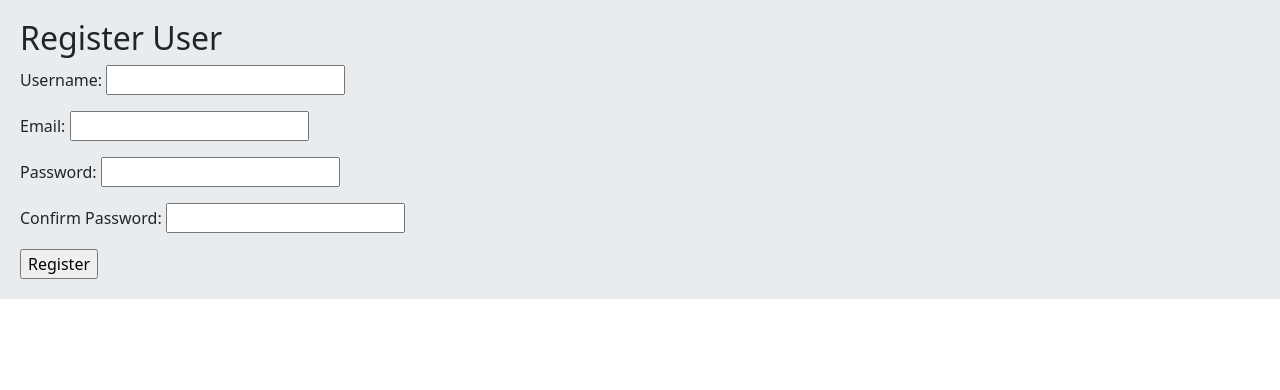
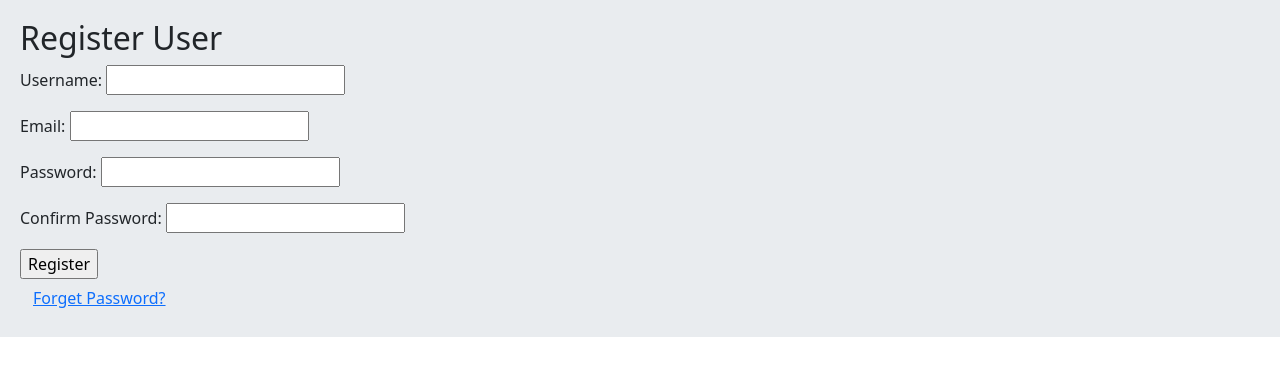
Before and after one commit to MSA2001/Social, a Django app: page /account/register/ in a window 1280 px wide. Shown: the part 57-447 px from the top of the page. Run offline with Django 4.2, Linux system fonts and the light colour scheme.

Commit message:
User password reset complete & registration bug fixed

```diff
--- a/account/templates/account/login.html
+++ b/account/templates/account/login.html
@@ -6,4 +6,5 @@
     {{ form.as_p }}
     <input type="submit" value="Login" >
 </form>
+    <a href="{% url 'account:reset_password' %}"><button class="btn btn-link"> Forget Password?</button></a>
 {% endblock %}
--- a/account/templates/account/register.html
+++ b/account/templates/account/register.html
@@ -8,4 +8,5 @@
     <input type="submit" value="Register" >
 
     </form>
+    <a href="{% url 'account:reset_password' %}"><button class="btn btn-link"> Forget Password?</button></a>
 {% endblock %}
--- a/account/urls.py
+++ b/account/urls.py
@@ -9,5 +9,6 @@
     path('profile/<int:user_id>/', views.UserProfileView.as_view(), name='profile'),
     path('reset/', views.UserPasswordResetView.as_view(), name='reset_password'),
     path('reset/done', views.UserPasswordResetDoneView.as_view(), name='password_reset_done'),
-    path('confirm/<uidb64>/<token>/', views.PasswordResetConfirmView.as_view(), name='password_reset_confirm')
+    path('confirm/<uidb64>/<token>/', views.UserPasswordResetConfirmView.as_view(), name='password_reset_confirm'),
+    path('confirm/complete/', views.UserPasswordResetCompleteView.as_view(), name='password_reset_complete')
 ]
--- a/account/views.py
+++ b/account/views.py
@@ -13,11 +13,6 @@
 
 
 class UserRegisterView(View):
-    def dispatch(self, request, *args, **kwargs):
-        if request.user.is_authenticated:
-            return redirect('home:home')
-        else:
-            return super().dispatch(request, *args, **kwargs)
 
     def get(self, request):
         form = UserRegisterationForm()
@@ -28,7 +23,7 @@
         if form.is_valid():
             cd = form.cleaned_data
             user = User.objects.create_user(cd['username'], cd['email'], cd['password1'])
-            login(request, user)
+            login(request, user, backend='django.contrib.auth.backends.ModelBackend')
             messages.success(request, 'You registered successfully', 'success')
             return redirect('home:home')
         return render(request, 'account/register.html', {'form': form})
@@ -86,6 +81,10 @@
     template_name = 'account/password_reset_done.html'
 
 
-class PasswordResetConfirmView(auth_views.PasswordResetConfirmView):
+class UserPasswordResetConfirmView(auth_views.PasswordResetConfirmView):
     template_name = 'account/password_reset_confirm.html'
     success_url = reverse_lazy('account:password_reset_complete')
+
+
+class UserPasswordResetCompleteView(auth_views.PasswordResetCompleteView):
+    template_name = 'account/password_reset_complete.html'
```
Also changed, not shown: account/templates/account/password_reset_complete.html (added, +7 -0 lines), db.sqlite3.
